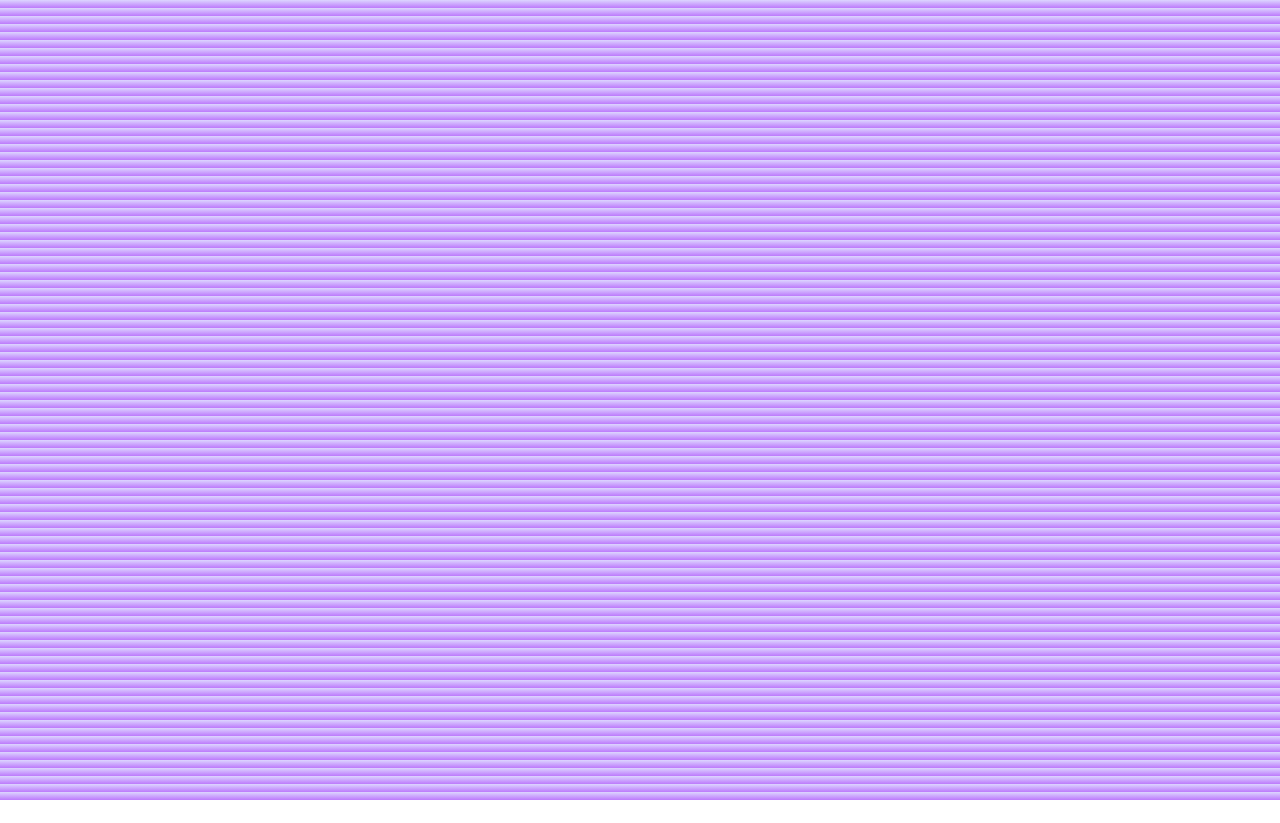
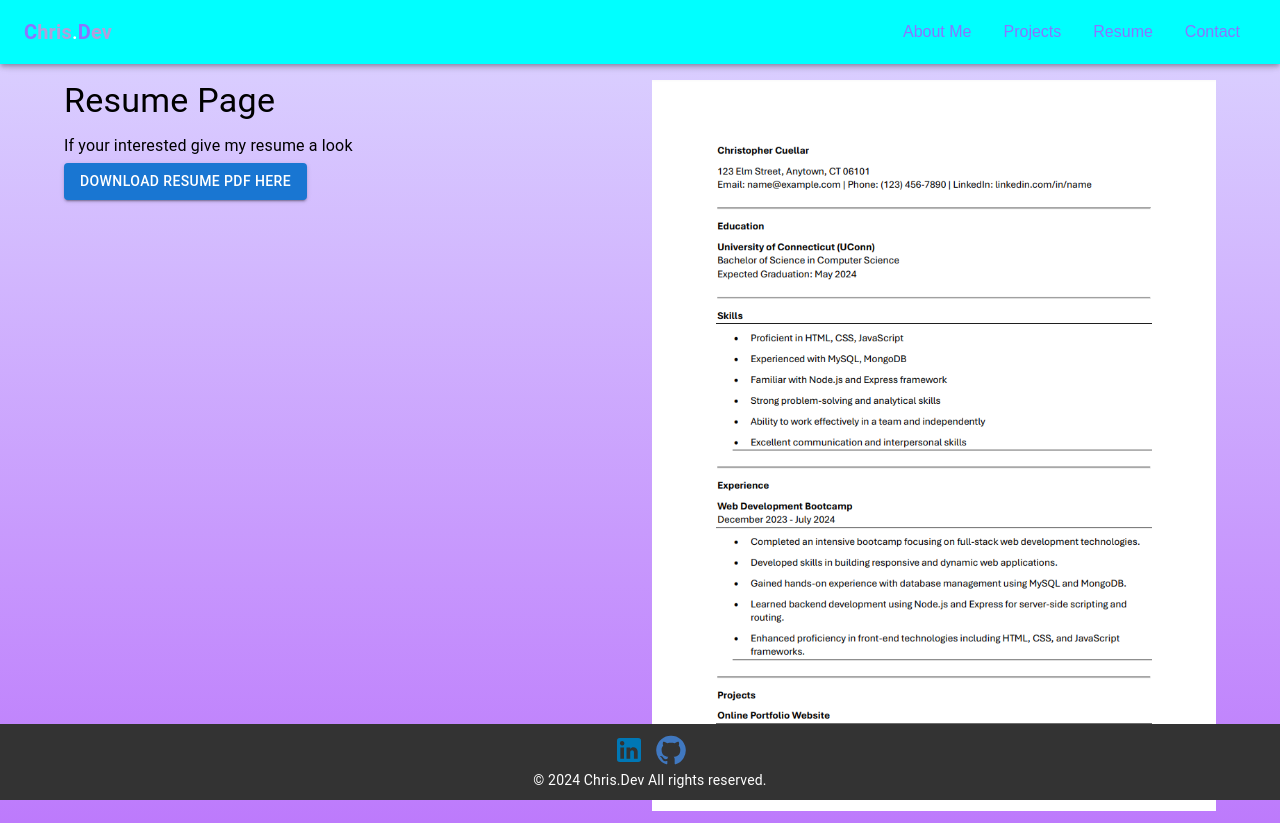
Before and after one commit to CCUE96/Chris.Dev-2.0-React, a React (Vite) app: page /resume in a window 1280 px wide. Before the commit this address had no page. Before the commit the page ends 800 px from the top, so only its background shows below. Built offline with nearby package versions, Linux system fonts and the light colour scheme.

Commit message:
everything works deploy time

```diff
--- a/src/App.jsx
+++ b/src/App.jsx
@@ -3,7 +3,7 @@ import { BrowserRouter,Route,Routes } from 'react-router-dom'
 import AboutMe from './pages/aboutme'
 import Contact from './pages/contact'
 import Portfolio from './pages/portfolio'
-// import Resume from './pages/resume'
+import Resume from './pages/resume'
 
 function App() {
 
@@ -13,7 +13,7 @@ function App() {
     <Route path='/' element ={<AboutMe />} />
     <Route path='/contact' element ={<Contact />} />
     <Route path='/portfolio' element ={<Portfolio />} />
-    {/* <Route path ='/resume' element ={<Resume />} /> */}
+    <Route path ='/resume' element ={<Resume />} />
 
    </Routes>
     </BrowserRouter>
--- a/src/pages/resume.jsx
+++ b/src/pages/resume.jsx
@@ -1,44 +1,44 @@
-// import React from 'react';
-// import Header from '../components/Header';
-// import Footer from '../components/Footer';
-// import { Container, Typography, Button, Grid } from '@mui/material';
-// import resumePdf from '../assets/resume/resume.pdf';
-// import resumeImg from '../assets/images/resumeScreenshot.png'; // Adjust the path based on your project structure
+import React from 'react';
+import Header from '../components/Header';
+import Footer from '../components/Footer';
+import { Container, Typography, Button, Grid } from '@mui/material';
+import resumePdf from '../assets/resume/ChristopherCuellarResume.pdf';
+import resumeImg from '../assets/images/resumeScreenshot.png'; // Adjust the path based on your project structure
 
-// const Resume = () => {
-//   const downloadPdf = () => {
-//     const link = document.createElement('a');
-//     link.href = resumePdf;
-//     link.setAttribute('download', 'ChristopherCuellarResume.pdf');
-//     document.body.appendChild(link);
-//     link.click();
-//     document.body.removeChild(link);
-//   };
+const Resume = () => {
+  const downloadPdf = () => {
+    const link = document.createElement('a');
+    link.href = resumePdf;
+    link.setAttribute('download', 'ChristopherCuellarResume.pdf');
+    document.body.appendChild(link);
+    link.click();
+    document.body.removeChild(link);
+  };
 
-//   return (
-//     <>
-//       <Header />
-//       <Container maxWidth="lg">
-//         <Grid container spacing={3}>
-//           <Grid item xs={12} md={6}>
-//             <Typography variant="h4" component="h1" gutterBottom>
-//               Resume Page
-//             </Typography>
-//             <Typography variant="body1" gutterBottom>
-//               Welcome to my resume page!
-//             </Typography>
-//             <Button variant="contained" color="primary" onClick={downloadPdf}>
-//               Download Resume PDF
-//             </Button>
-//           </Grid>
-//           <Grid item xs={12} md={6}>
-//             <img src={resumeImg} alt="Resume" style={{ maxWidth: '100%', height: 'auto' }} />
-//           </Grid>
-//         </Grid>
-//       </Container>
-//       <Footer />
-//     </>
-//   );
-// };
+  return (
+    <>
+      <Header />
+      <Container maxWidth="lg">
+        <Grid container spacing={3}>
+          <Grid item xs={12} md={6}>
+            <Typography variant="h4" component="h1" gutterBottom>
+              Resume Page
+            </Typography>
+            <Typography variant="body1" gutterBottom>
+              If your interested give my resume a look
+            </Typography>
+            <Button variant="contained" color="primary" onClick={downloadPdf}>
+              Download Resume PDF Here
+            </Button>
+          </Grid>
+          <Grid item xs={12} md={6}>
+            <img src={resumeImg} alt="Resume" style={{ maxWidth: '100%', height: 'auto' }} />
+          </Grid>
+        </Grid>
+      </Container>
+      <Footer />
+    </>
+  );
+};
 
-// export default Resume;
+export default Resume;
```
Also changed, not shown: 1 other file (tests, documents, lock files or other folders).
